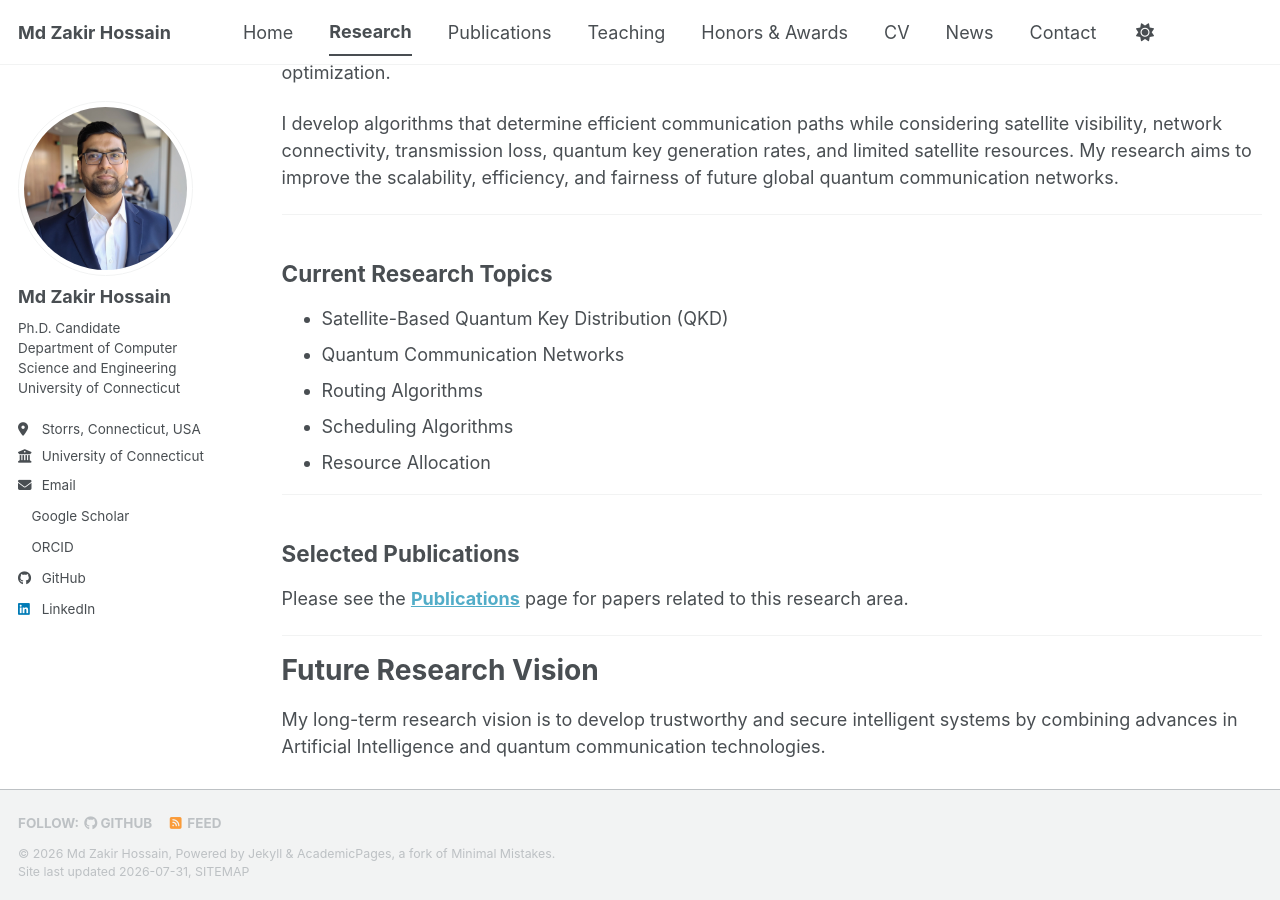
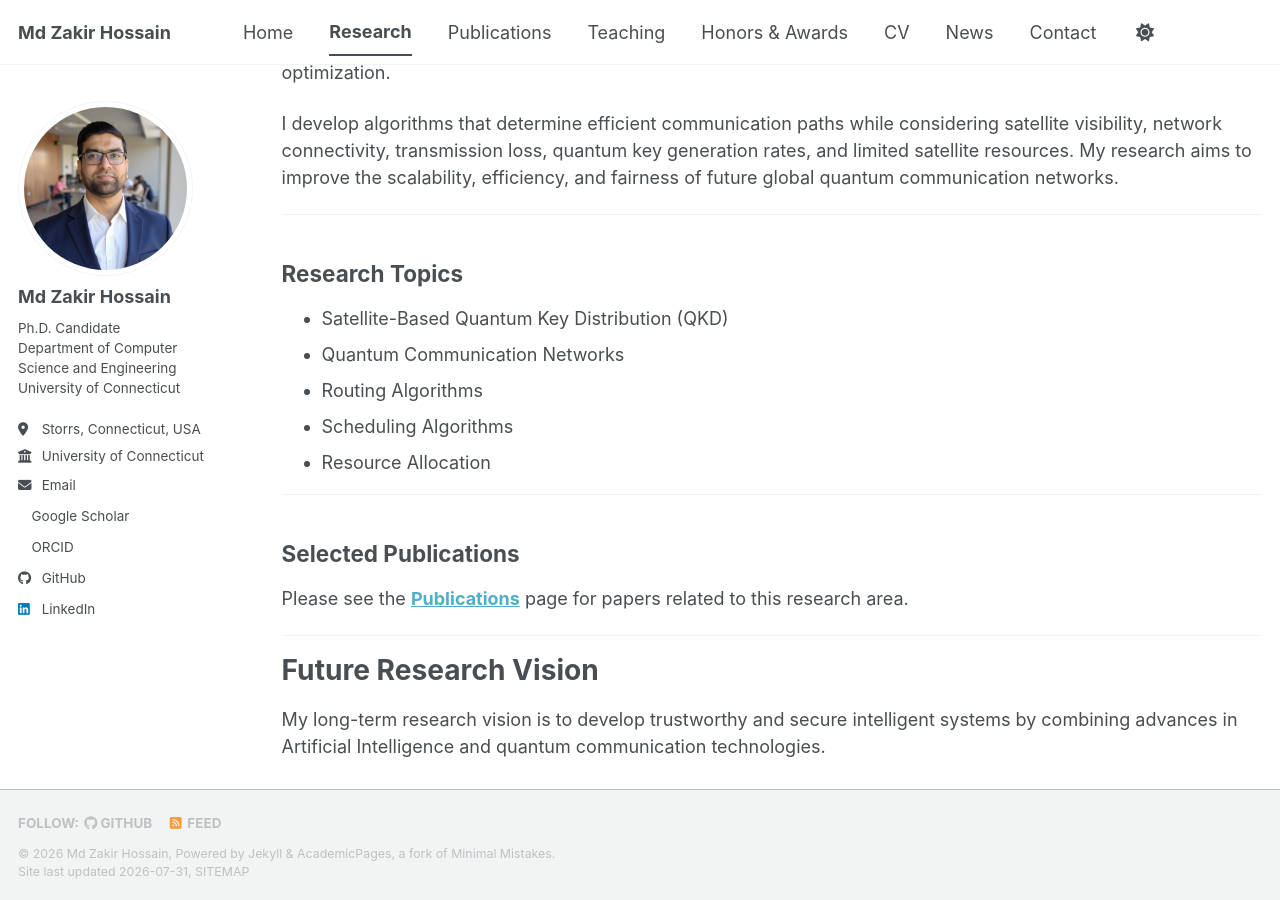
Before and after one commit to zakir-uconn/zakir-uconn.github.io, a Jekyll site: the page built from _pages/research.md, in a window 1280 px wide and 900 px high, scrolled down 3032 px. Built offline with Jekyll 4.4.1, drawn with Linux system fonts in a browser that asks for light colours; a style sheet for code colours, icons or effects is not loaded.

Commit message:
Update section header and formatting in research.md

```diff
--- a/_pages/research.md
+++ b/_pages/research.md
@@ -92,7 +92,7 @@ I develop algorithms that determine efficient communication paths while consider
 
 ---
 
-## Current Research Topics
+## Research Topics
 
 - Satellite-Based Quantum Key Distribution (QKD)
 - Quantum Communication Networks
```
